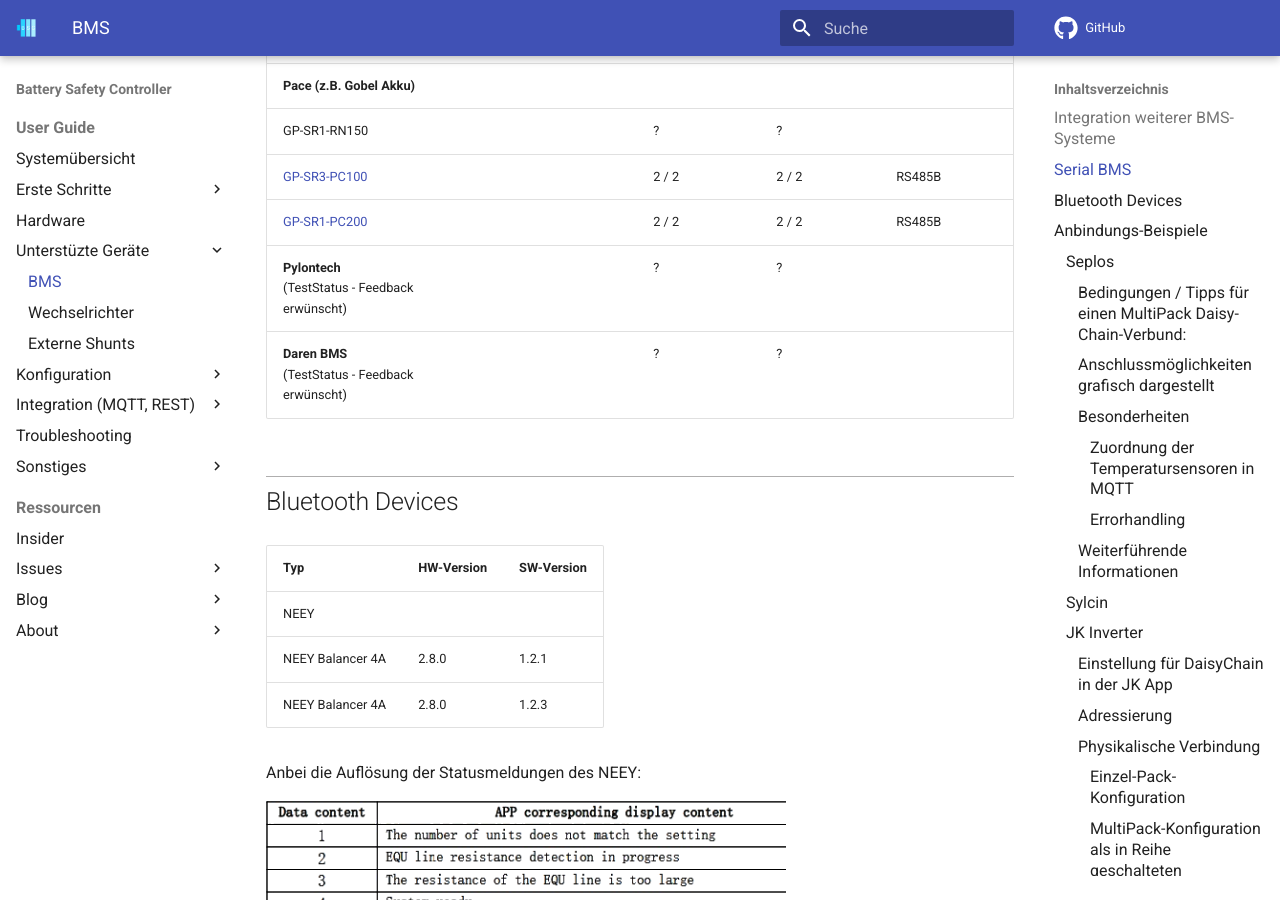
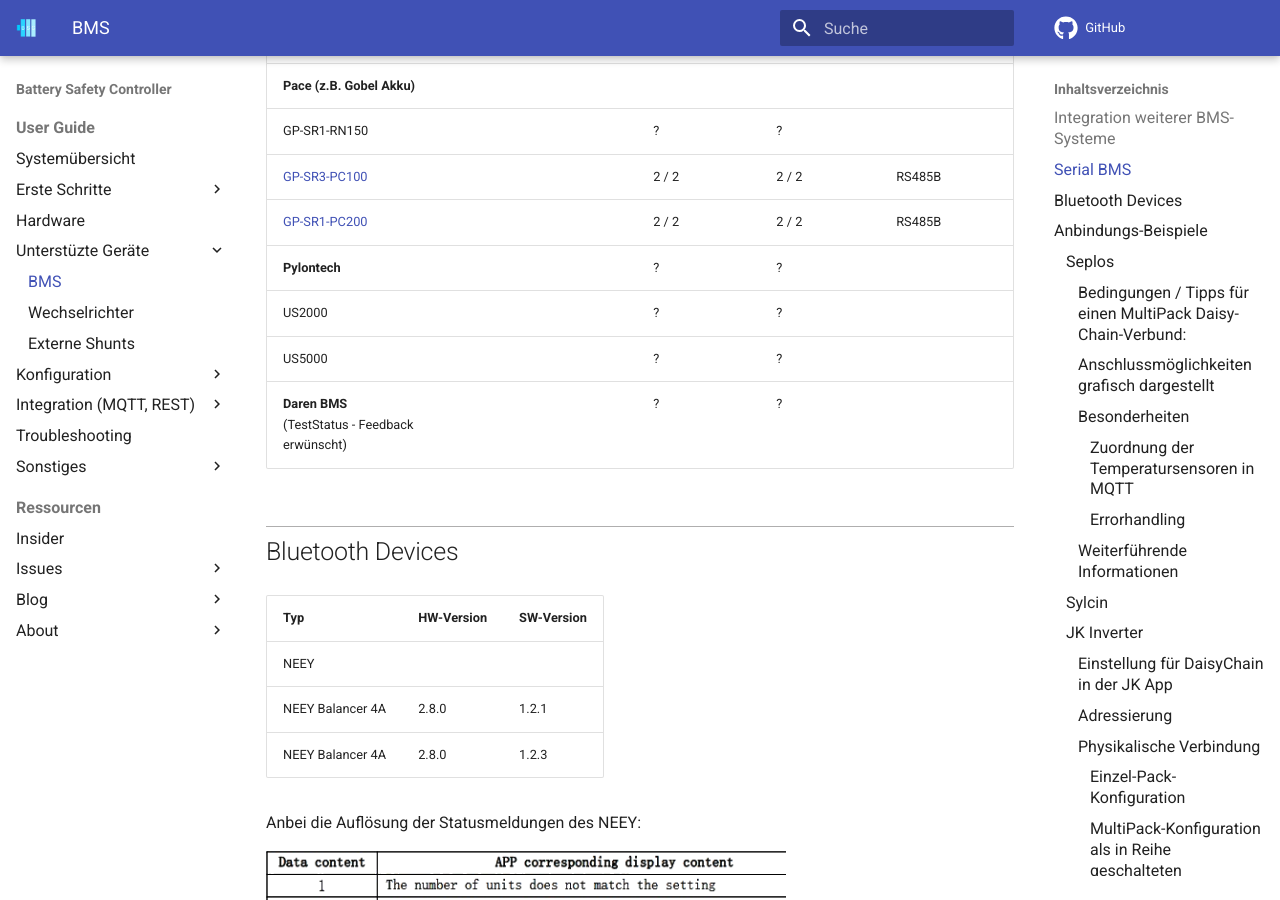
Before and after one commit to bsc-org/bsc, an MkDocs documentation site: the page built from docs/devices/bms.md, in a window 1280 px wide and 900 px high, scrolled down 1928 px. Built offline with MkDocs 1.6.1 and Material for MkDocs 9.7.7, drawn with Linux system fonts in a browser that asks for light colours; comment, search, counter and statistics services are not loaded.

Commit message:
Pylontech US2000, US5000 in den unterstützten Devices ergänzt

```diff
--- a/docs/devices/bms.md
+++ b/docs/devices/bms.md
@@ -42,7 +42,9 @@
 | GP-SR1-RN150 |  | | ? | ? |
 | [GP-SR3-PC100](#pace-pc100200) |  | |  2 / 2 | 2 / 2 | RS485B |
 | [GP-SR1-PC200](#pace-pc100200) |  | |  2 / 2 | 2 / 2 | RS485B |
-| **Pylontech**<br>(TestStatus - Feedback erwünscht) |  | | ? | ? |
+| **Pylontech** |  | | ? | ? |
+| US2000 |  | | ? | ? |
+| US5000 |  | | ? | ? |
 | **Daren BMS**<br>(TestStatus - Feedback erwünscht) |  | | ? | ? |
 
 
```
